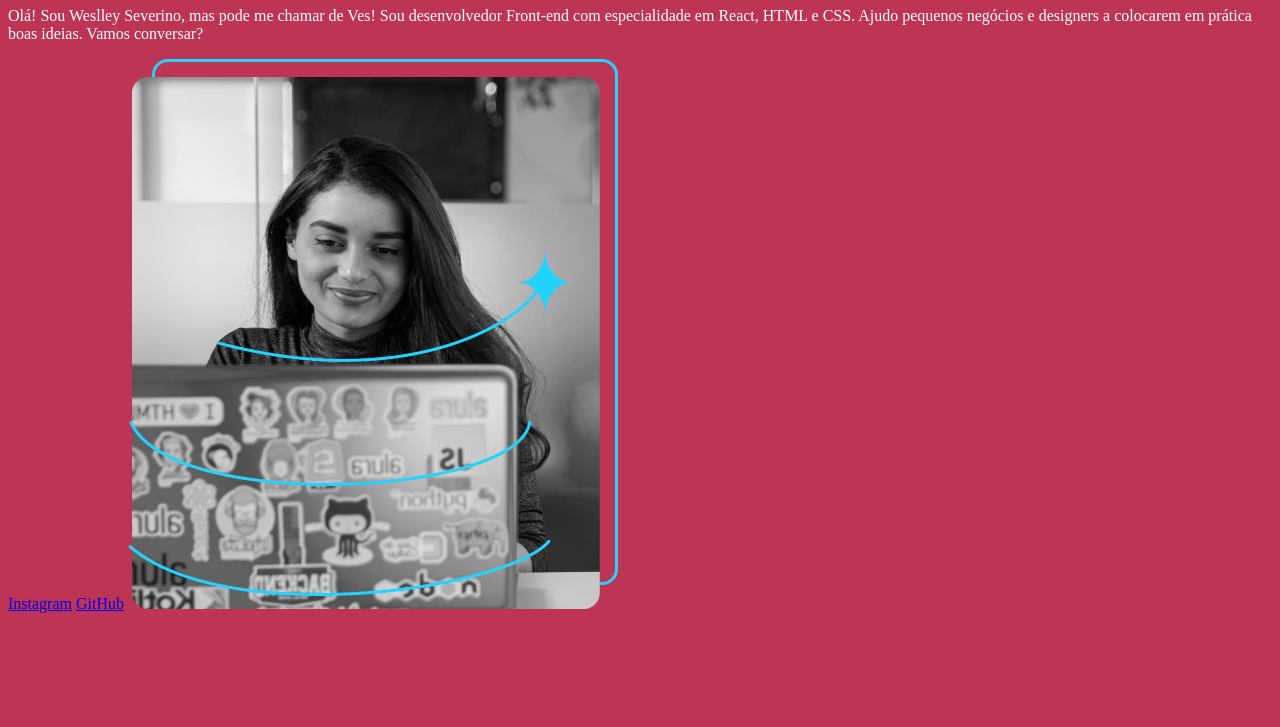
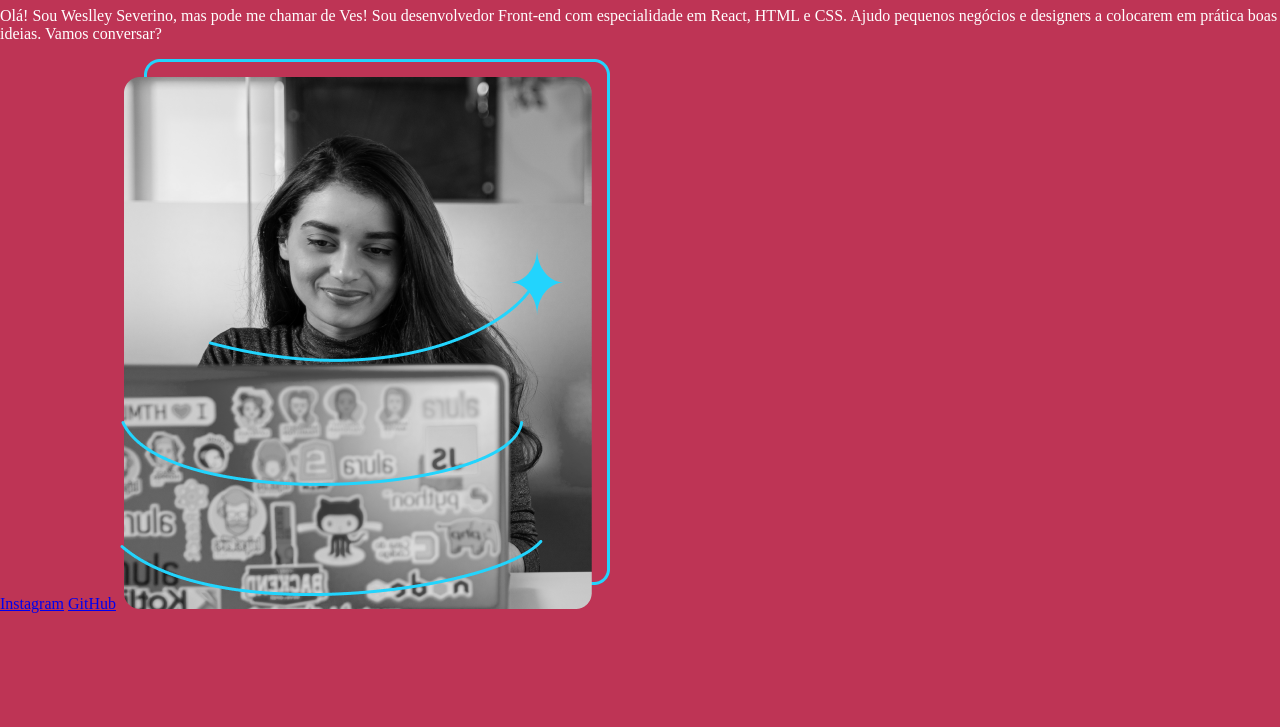
Before and after one commit to Vesllei/AluraPortfolio__htmlcss, a plain HTML site: page index.html in a window 1280 px wide. Shown: the part 73-800 px from the top of the page. Drawn offline with Linux system fonts and the light colour scheme.

Commit message:
padding e margin

```diff
--- a/styles.css
+++ b/styles.css
@@ -1,9 +1,11 @@
-body{
-    box-sizing: border-box;
-    background-color: #be3455;
-    color: white;
+body {
+  padding: 0;
+  margin: 0;
+  box-sizing: border-box;
+  background-color: #be3455;
+  color: white;
 }
 
-.titulo__destaque{
-    color:#EAD94C
+.titulo__destaque {
+  color: #ead94c;
 }
```
